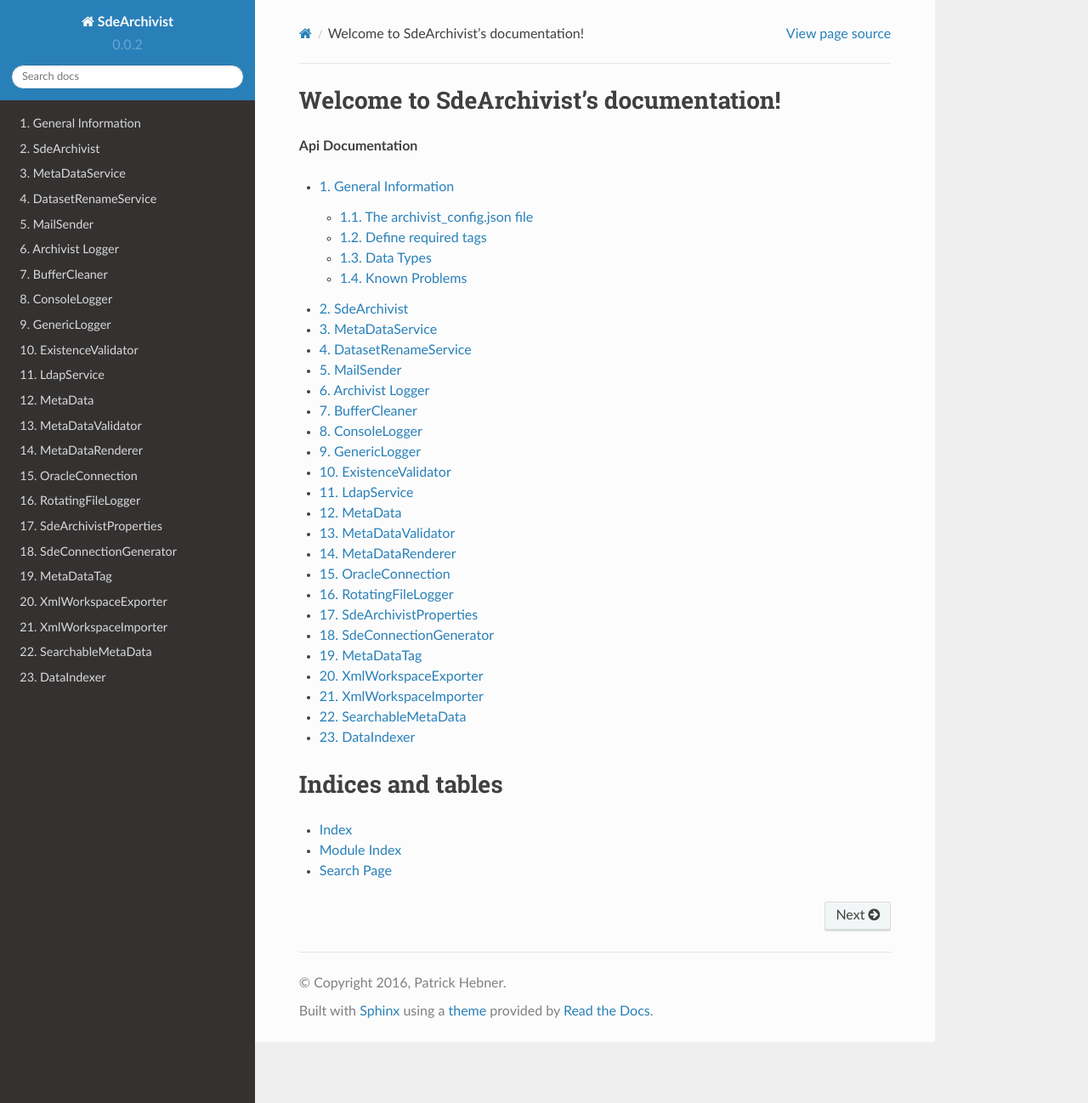
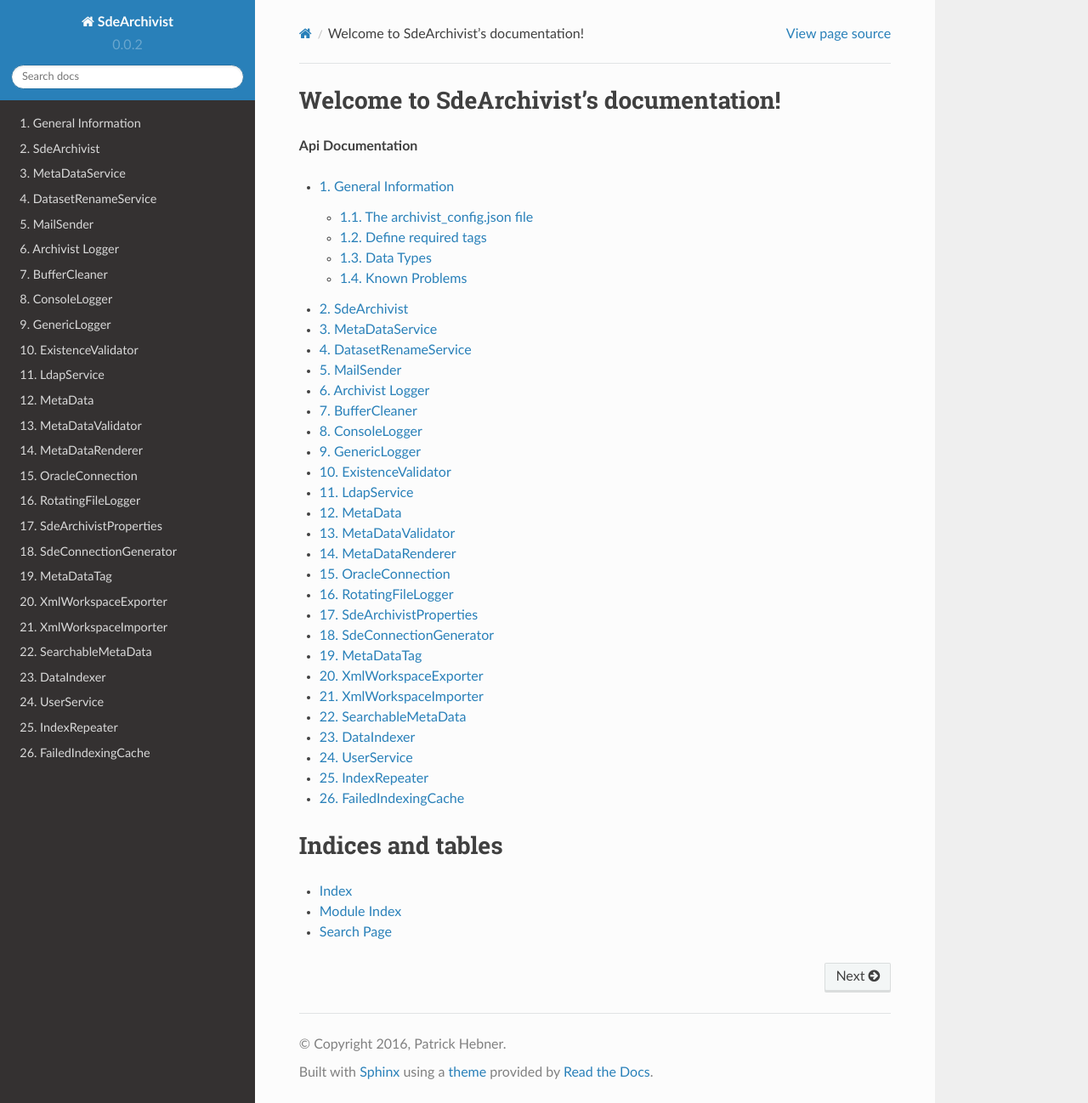
Before and after one commit to hetec/SdeArchivist, a Sphinx documentation site: the page built from doc/source/index.rst, in a window 1280 px wide and 1298 px high. Shown: the whole window at 85% size. Built offline with Sphinx 7.4.7 and the Read the Docs theme 2.0.0, drawn with Linux system fonts in a browser that asks for light colours.

```diff
--- a/FailedIndexingCache.py
+++ b/FailedIndexingCache.py
@@ -18,7 +18,7 @@ class FailedIndexingCache:
 
     def write_to_cache(self, content):
         """
-        Writes on line to the cache
+        Writes one line to the cache
 
         :param content: The content (String)
         """
--- a/UserService.py
+++ b/UserService.py
@@ -39,9 +39,8 @@ class UserService:
             new USER is create else the program adds a USER to DB named like the username part
             of the data set. After the user was added, he is granted the CONNECT role
 
-            :param username The name of the user
-            :param password The password for the user
-
+            :param username: The name of the user
+            :param password: The password for the user
             """
 
             try:
--- /dev/null
+++ b/doc/source/FailedIndexingCache.rst
@@ -0,0 +1,5 @@
+FailedIndexingCache
+===================
+
+.. autoclass:: FailedIndexingCache.FailedIndexingCache
+    :members:
--- /dev/null
+++ b/doc/source/IndexRepeater.rst
@@ -0,0 +1,5 @@
+IndexRepeater
+=============
+
+.. autoclass:: IndexRepeater.IndexRepeater
+    :members:
--- /dev/null
+++ b/doc/source/UserService.rst
@@ -0,0 +1,5 @@
+UserService
+===========
+
+.. autoclass:: UserService.UserService
+    :members:
--- a/doc/source/index.rst
+++ b/doc/source/index.rst
@@ -34,6 +34,9 @@ Welcome to SdeArchivist's documentation!
    XmlWorkspaceImporter
    SearchableMetaData
    DataIndexer
+   UserService
+   IndexRepeater
+   FailedIndexingCache
 
 
 Indices and tables
```
Also changed, not shown: IndexRepeater.py (+13 -0 lines).
